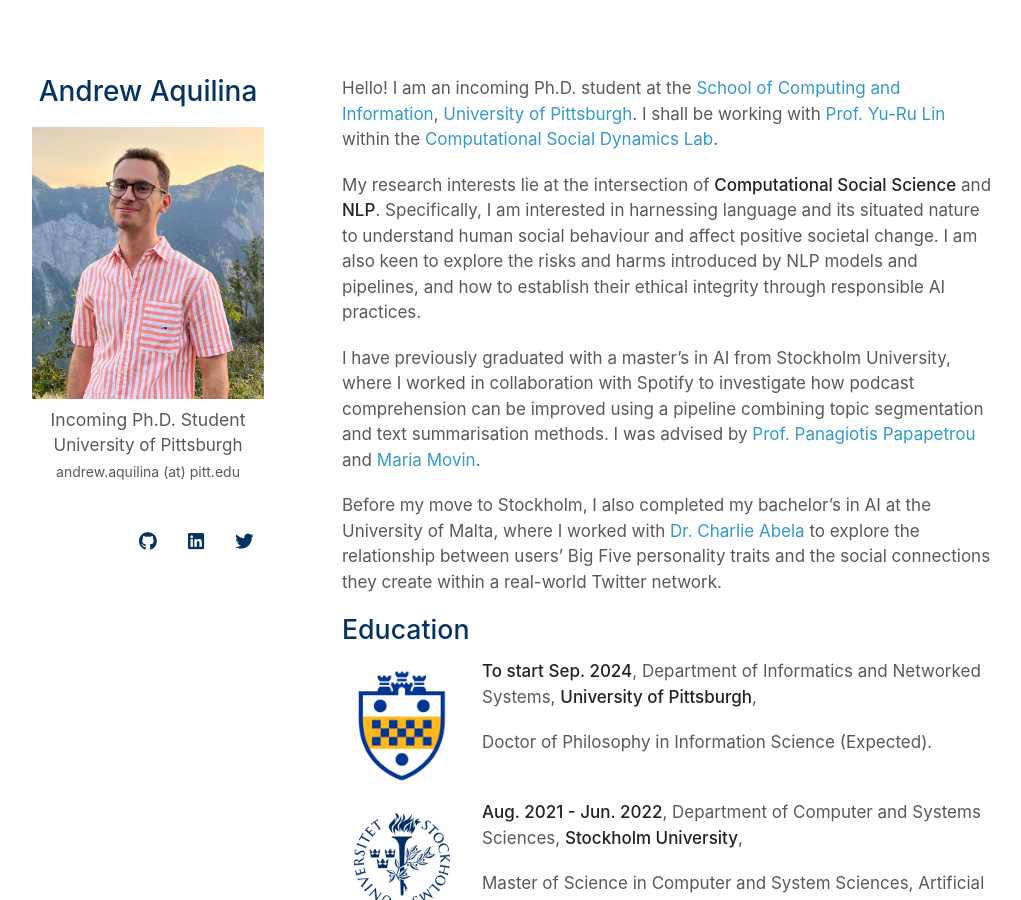
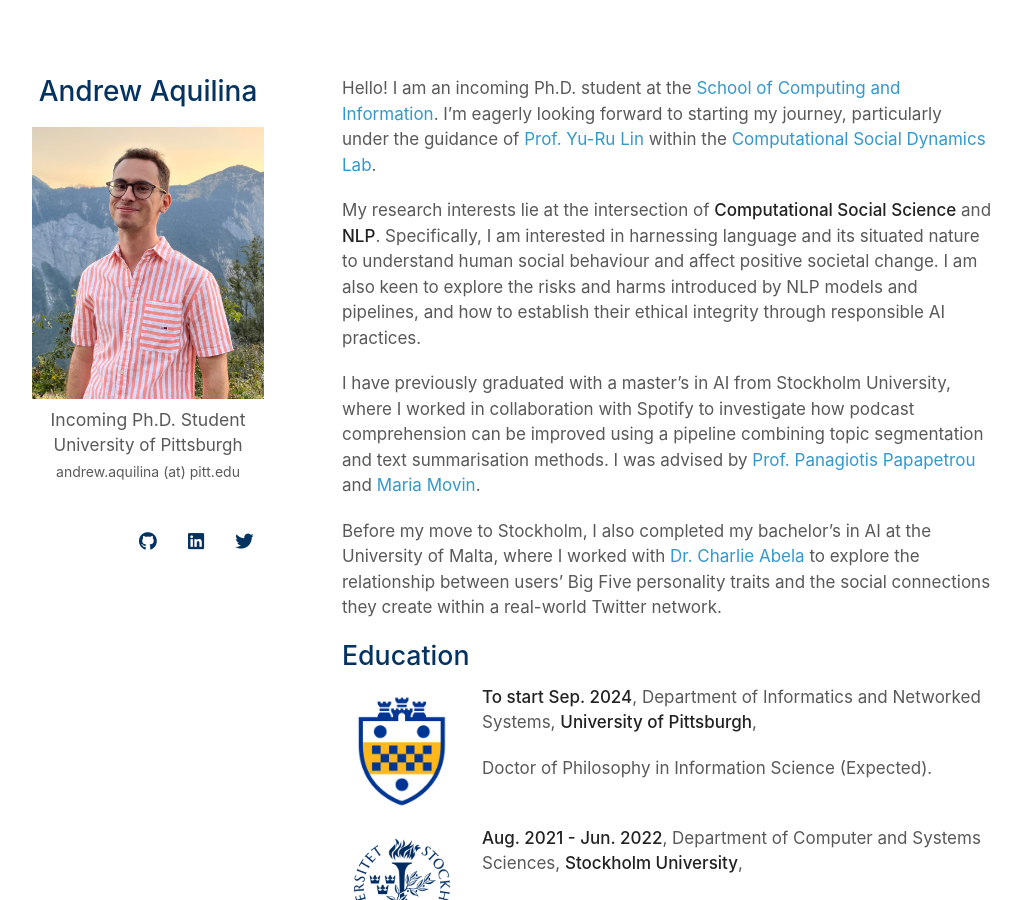
Before and after one commit to andaqu/andaqu.github.io, a Jekyll site: the page built from index.md, in a window 1280 px wide and 900 px high. Shown: the whole window, without its empty margins (128-1149 px from the left). Built offline with Jekyll 4.4.1, drawn with Linux system fonts in a browser that asks for light colours; nearby versions of some CDN libraries; a style sheet for code colours, icons or effects is not loaded.

Commit message:
Update index.md

```diff
--- a/index.md
+++ b/index.md
@@ -2,7 +2,7 @@
 layout: homepage
 ---
 
-Hello! I am an incoming Ph.D. student at the [School of Computing and Information](https://www.sci.pitt.edu/), [University of Pittsburgh](https://pitt.edu/). I shall be working with [Prof. Yu-Ru Lin](http://www.yurulin.com/) within the [Computational Social Dynamics Lab](https://picsolab.github.io/).
+Hello! I am an incoming Ph.D. student at the [School of Computing and Information](https://www.sci.pitt.edu/). I'm eagerly looking forward to starting my journey, particularly under the guidance of [Prof. Yu-Ru Lin](http://www.yurulin.com/) within the [Computational Social Dynamics Lab](https://picsolab.github.io/).
 
 My research interests lie at the intersection of **Computational Social Science** and **NLP**. Specifically, I am interested in harnessing language and its situated nature to understand human social behaviour and affect positive societal change. I am also keen to explore the risks and harms introduced by NLP models and pipelines, and how to establish their ethical integrity through responsible AI practices.
 
```
